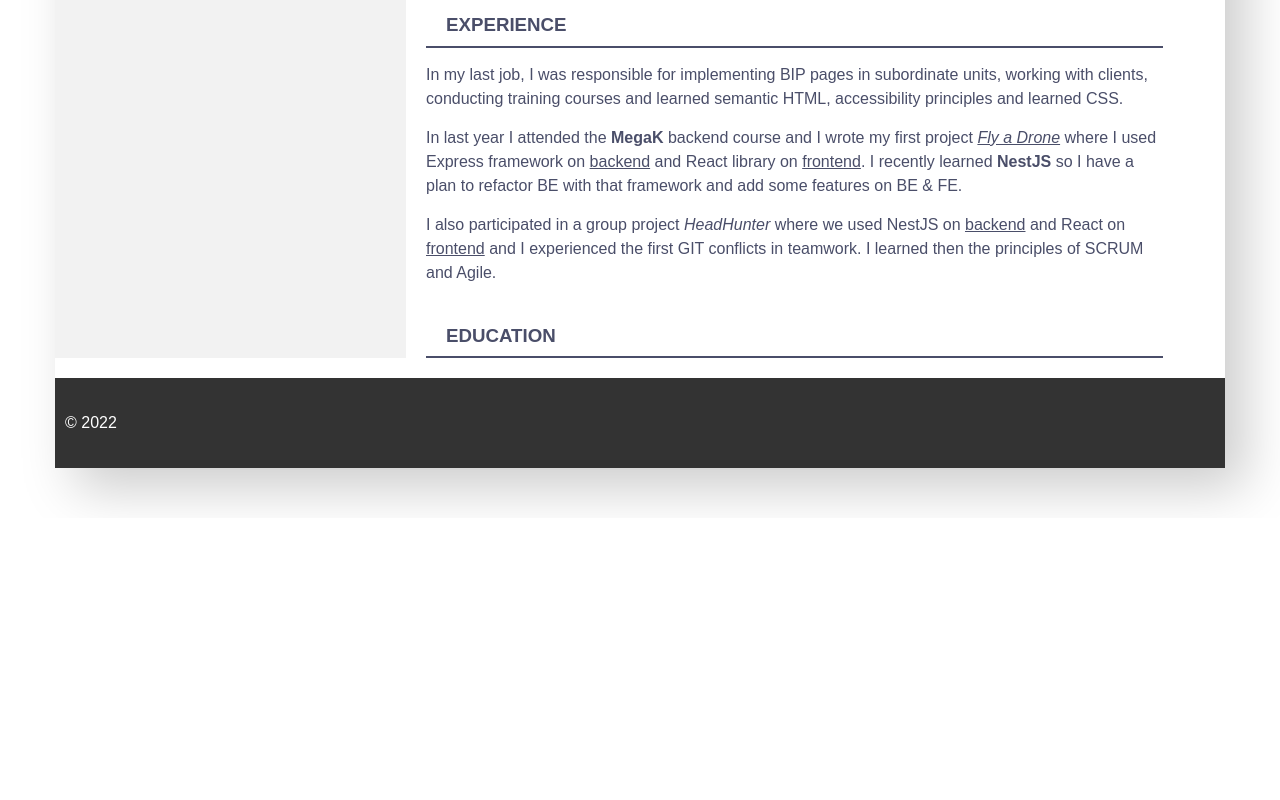
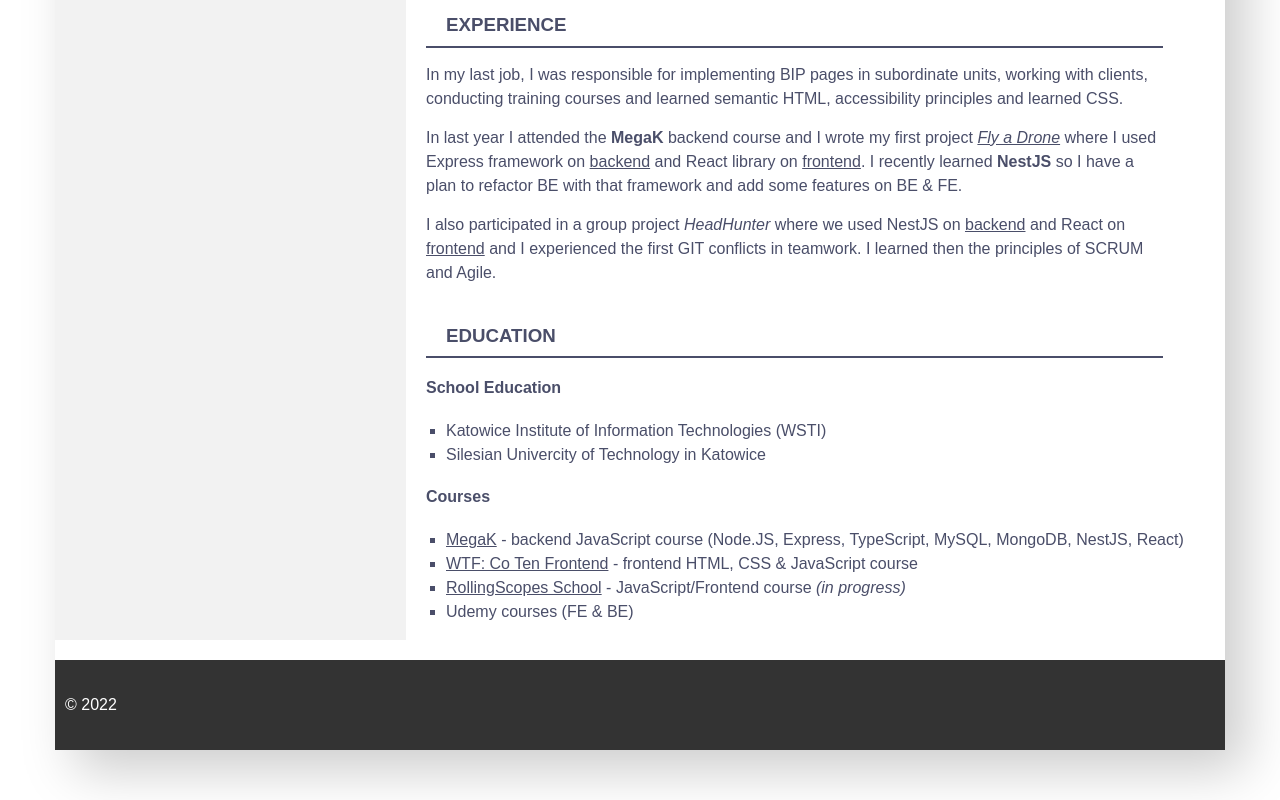
Before and after one commit to arekmastalerczuk/rsschool-cv, a plain HTML site: page index.html in a window 1280 px wide. Shown: the part 1500-2300 px from the top of the page. Before the commit the page ends 2018 px from the top, so only its background shows below. Drawn offline with Linux system fonts and the light colour scheme.

Commit message:
feat: add education details & styling

```diff
--- a/css/style.css
+++ b/css/style.css
@@ -59,6 +59,15 @@ body {
 
 .contact ul {
     list-style: none;
+}
+
+.education h4 {
+    margin-left: 20px;
+}
+
+.education ul {
+    list-style: square;
+    line-height: 1.5em;
 }
 
 .footer {
--- a/index.html
+++ b/index.html
@@ -114,8 +114,20 @@
                 <p>In last year I attended the <strong>MegaK</strong> backend course and I wrote my first project <em><a href="https://armast.networkmanager.pl" target="_blank">Fly a Drone</a></em> where I used Express framework on <a href="https://github.com/arekmastalerczuk/FlyADroneBack" target="_blank">backend</a> and React library on <a href="https://github.com/arekmastalerczuk/FlyADroneFront" target="_blank">frontend</a>. I recently learned <strong> NestJS</strong> so I have a plan to refactor BE with that framework and add some features on BE & FE.</p>
                 <p>I also participated in a group project <em>HeadHunter</em> where we used NestJS on <a href="https://github.com/Bartlomiej95/GR12-HeadHunter-backend" target="_blank">backend</a> and React on <a href="https://github.com/Bartlomiej95/GR12-HeadHunter-frontend" target="_blank">frontend</a> and I experienced the first GIT conflicts in teamwork. I learned then the principles of SCRUM and Agile.</p>
             </section>
-            <section>
+            <section class="education">
                 <h3 class="section__title section__title--underline">Education</h3>
+                <h4>School Education</h4>
+                <ul>
+                    <li>Katowice Institute of Information Technologies (WSTI)</li>
+                    <li>Silesian Univercity of Technology in Katowice</li>
+                </ul>
+                <h4>Courses</h4>
+                <ul>
+                    <li><a href="https://www.megak.pl" target="_blank">MegaK</a> - backend JavaScript course (Node.JS, Express, TypeScript, MySQL, MongoDB, NestJS, React)</li>
+                    <li><a href="https://cotenfrontend.pl" target="_blank">WTF: Co Ten Frontend</a> - frontend HTML, CSS & JavaScript course</li>
+                    <li><a href="https://github.com/rolling-scopes-school/js-fe-course-en" target="_blank">RollingScopes School</a> - JavaScript/Frontend course <em>(in progress)</em></li>
+                    <li>Udemy courses (FE & BE)</li>
+                </ul>
             </section>
         </div>
     </main>
```
